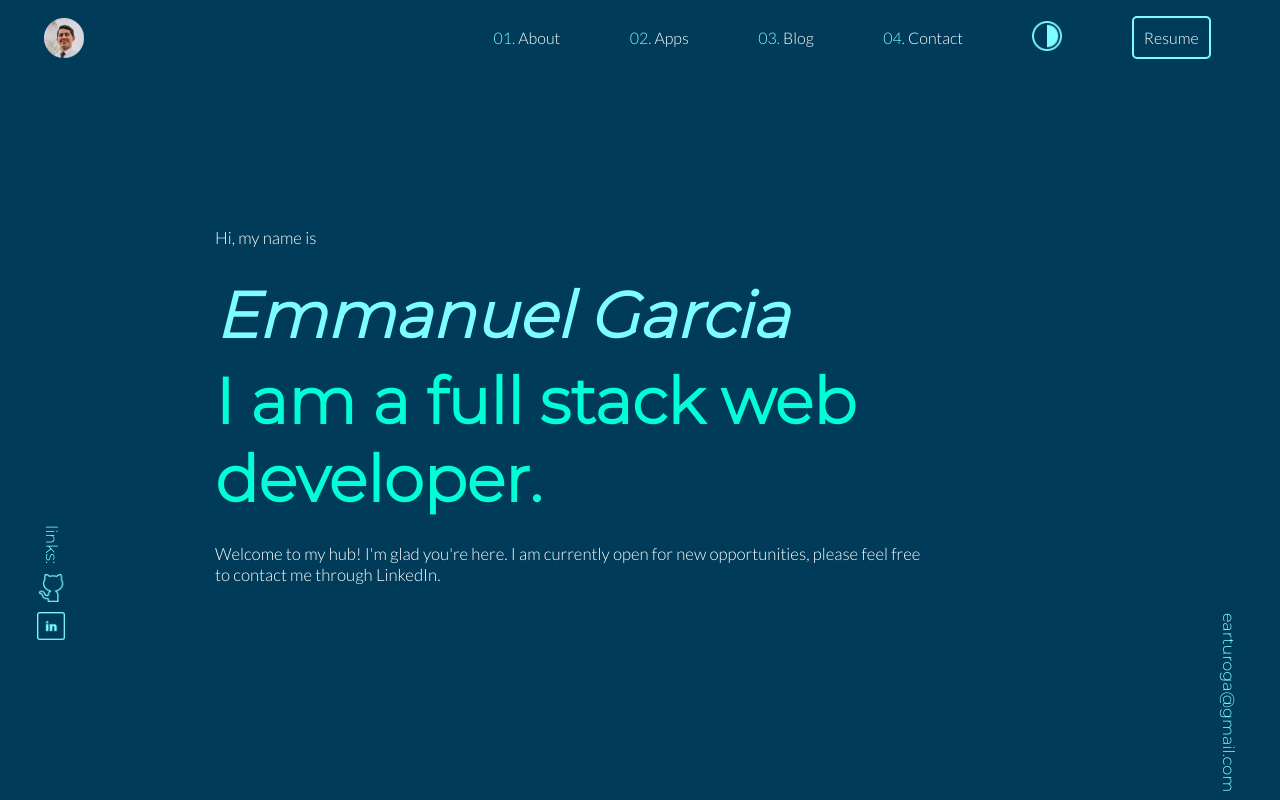
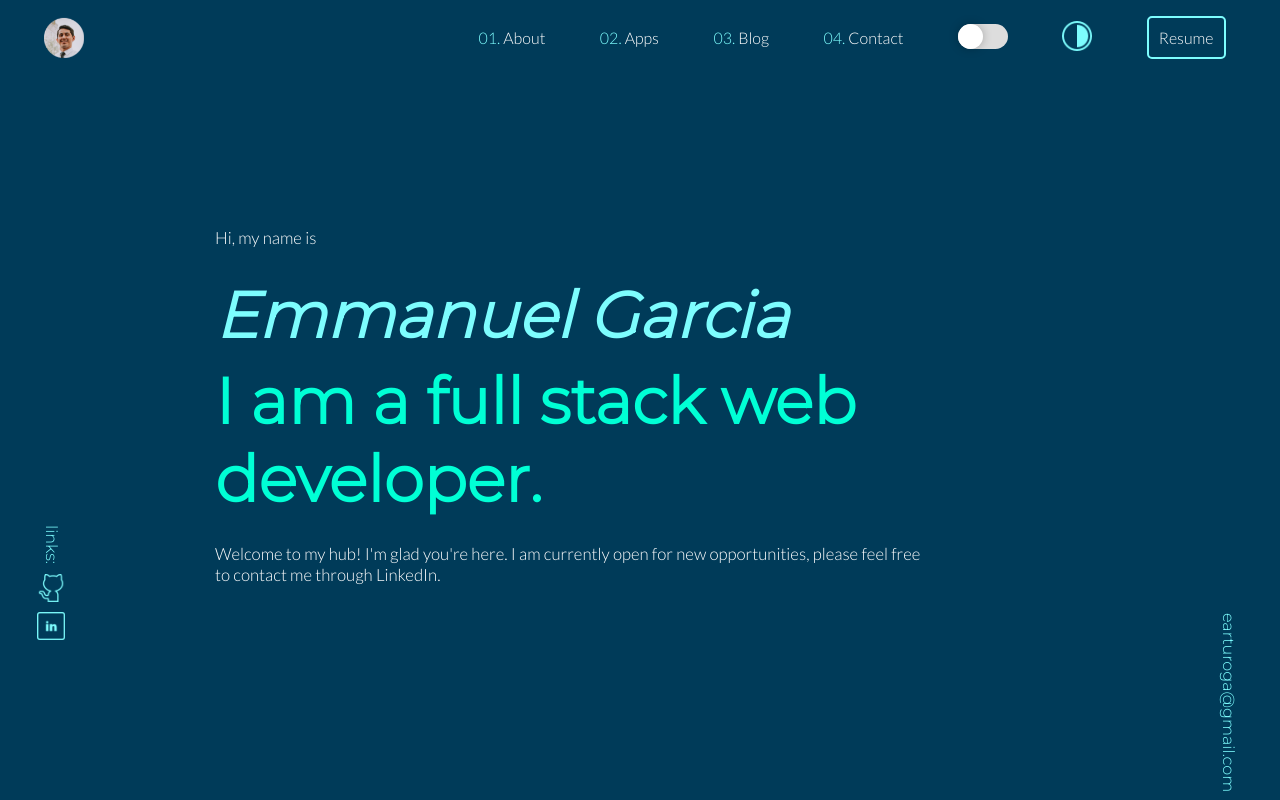
Before and after one commit to emmanuel-a-g/myPage, a Next.js app: page / in a window 1280 px wide. Built offline with nearby package versions, Linux system fonts and the light colour scheme.

Commit message:
matrix complete

```diff
--- a/components/home/aside.js
+++ b/components/home/aside.js
@@ -21,7 +21,7 @@ function Aside() {
           >
             <img
               src={highContrastStatus ? "./github64x.png" : "./githubC.png"}
-              alt="github icon, click to open my github!"
+              alt="click to open my github!"
               width="28"
               height="28"
             />
@@ -33,7 +33,7 @@ function Aside() {
           >
             <img
               src={highContrastStatus ? "./linked64x.png" : "./linkedC.png"}
-              alt="linkedIn icon, click to open my linkedIn!"
+              alt="click to open my linkedIn!"
               width="28"
               height="28"
             />
--- a/components/home/navigation.js
+++ b/components/home/navigation.js
@@ -5,7 +5,8 @@ import Fade from "react-reveal/Fade";
 import Bounce from "react-reveal/Bounce";
 
 function Navigation() {
-  const { updateView, handleHighContrast, highContrastStatus } = useMyContext();
+  const { updateView, handleHighContrast, highContrastStatus, matrixToggle, matrix } =
+    useMyContext();
   const [sideBar, setSideBar] = useState(false);
   const [width, setWidth] = useState(null);
   const breakpoint = 500;
@@ -42,15 +43,28 @@ function Navigation() {
           <span className={styles.number}>04.</span> Contact
         </li>
         <li className={styles.navItem}>
-          <img
-            src={"./contC.png"}
-            width={30}
-            height={30}
-            onClick={handleHighContrast}
-            alt="Click icon to change contrast"
-          />
+          <label className={styles.toggle}>
+            <input
+              className={styles.toggleInput}
+              name="matrixToggle"
+              type="checkbox"
+              checked={matrix && !highContrastStatus}
+              onClick={() => matrixToggle()}
+              disabled={!!highContrastStatus}
+            />
+            <div class={styles.toggleFill}></div>
+          </label>
         </li>
         <li className={styles.navItem}>
+        <img
+          src={highContrastStatus?"./conW.png":"./contC.png"}
+          width={30}
+          height={30}
+          onClick={handleHighContrast}
+          alt="High contrast icon"
+        />
+      </li>
+      <li className={styles.navItem}>
           <a href={pdfLocation} target="_blank" download={false}>
             <button className={styles.button}>Resume</button>
           </a>
@@ -119,10 +133,7 @@ function Navigation() {
             </span>
             <span id={styles.specialSpan}>
               <li className={styles.navItemSide}>
-                <a
-                  href="https://www.emmanuelarturo.com/"
-                  target="_blank"
-                >
+                <a href="https://www.emmanuelarturo.com/" target="_blank">
                   <button className={styles.buttonDrawer}>
                     <img
                       src="./wlink.png"
@@ -148,7 +159,7 @@ function Navigation() {
       className={`${styles.navigation} navBar`}
       style={
         highContrastStatus
-          ? { backgroundColor: "#808080e6", transition: "700ms" }
+          ? { backgroundColor: "#808080fa", transition: "700ms" }
           : { backgroundColor: "#003b59e6", transition: "700ms" }
       }
     >
--- a/components/home/navigation.module.css
+++ b/components/home/navigation.module.css
@@ -11,18 +11,19 @@
   z-index: 3;
   font-family: var(--font-text);
 }
+/* Main Div for Desktop */
 .navList {
   grid-column: 3 / span 1;
   display: flex;
   justify-content: space-evenly;
   align-items: center;
 }
+/* Main Div for Mobile */
 .flexMobileRight {
   display: flex;
   justify-content: flex-end;
 }
 .navListMobile {
-  /* background-color: red; */
   display: flex;
   justify-content: space-between;
   align-items: center;
@@ -134,7 +135,43 @@
   left: 12%;
   transition: 400ms;
 }
-@media only screen and (max-width: 800px) {
+.toggle {
+  --width: 50px;
+  --height: calc(var(--width) / 2);
+  --border-radius: calc(var(--height) / 2);
+  display: inline-block;
+  cursor: pointer;
+}
+.toggleInput {
+  display: none;
+}
+.toggleFill {
+  position: relative;
+  width: var(--width);
+  height: var(--height);
+  border-radius: var(--border-radius);
+  background: #dddddd;
+  transition: background 0.25s;
+}
+.toggleInput:checked ~ .toggleFill {
+  background: var(--color-primary);
+}
+.toggleFill::after {
+  content: "";
+  position: absolute;
+  top: 0;
+  left: 0;
+  height: var(--height);
+  width: var(--height);
+  background: white;
+  box-shadow: 0 0 10px rgba(0, 0, 0, 0.25);
+  border-radius: var(--border-radius);
+  transition: transform 0.25s;
+}
+.toggleInput:checked ~ .toggleFill::after {
+  transform: translateX(var(--height));
+}
+@media only screen and (max-width: 880px) {
   .navigation {
     grid-template-columns: 13% 87%;
     min-height: 7vh;
@@ -144,7 +181,7 @@
     padding: 0 0 0 15px;
   }
   .navListMobile {
-    grid-column: 2 /span1;
+    grid-column: 2 / span1;
     padding: 0 0 0 15px;
   }
   .navItem {
@@ -167,13 +204,13 @@
     padding: 2px;
   }
 }
-@media (hover:none), (hover:on-demand) {
-  .button:hover{
+@media (hover: none), (hover: on-demand) {
+  .button:hover {
     box-shadow: none;
     background: inherit;
     color: var(--color-light);
   }
-  .buttonColor:hover{
+  .buttonColor:hover {
     box-shadow: none;
     background: inherit;
     color: var(--color-light);
--- a/components/sections/intro.js
+++ b/components/sections/intro.js
@@ -3,10 +3,9 @@ import { useMyContext } from "../context/myContext";
 import { useState, useEffect } from "react";
 
 function Intro() {
-  const { highContrastStatus, matrix, matrixToggle } = useMyContext();
+  const { highContrastStatus, matrix } = useMyContext();
   const [mobile, setMobile] = useState(false);
   useEffect(() => {
-    //check for mobile
     if (
       /Android|webOS|iPhone|iPad|iPod|BlackBerry|IEMobile|Opera Mini/i.test(
         navigator.userAgent
@@ -15,15 +14,14 @@ function Intro() {
       setMobile(true);
     }
   }, []);
-
   return (
     <div className={styles.introMe}>
       {!highContrastStatus && !mobile && matrix && (
-        <video autoPlay loop muted className={styles.video}>
-          <source src="./matrixSpace.mp4" />
-        </video>
+        <video src="./matrixSpace.mp4" autoPlay loop muted className={styles.video}/>
       )}
-      <div className={styles.content} onClick={() => matrixToggle()}>
+      {matrix && !mobile && <div className={styles.overlay}></div>
+      }
+      <div className={styles.content}>
         <h5
           className={styles.hi}
           style={highContrastStatus ? { color: "black" } : { color: "white" }}
--- a/components/sections/intro.module.css
+++ b/components/sections/intro.module.css
@@ -10,7 +10,6 @@
   left: -180px;
   height: 100vh;
   object-fit: cover;
-  position: absolute;
   border-radius: 5px;
   outline: 0px;
   border-bottom: 0.5px var(--color-primary) inset;
@@ -22,6 +21,11 @@
   justify-content: center;
   height: 100%;
   top: 0;
+}
+.overlay {
+  height: 100%;
+  width: 100%;
+  opacity: .5;
 }
 .hi {
   font-weight: normal;
--- a/styles/index.css
+++ b/styles/index.css
@@ -34,6 +34,7 @@ body {
   --color-background-ghost: #003b591c;
   --image-two: url("/images/exponentMin.png");
   --image-one: url("/images/amazonMin.png");
+  background-color: #003b59;
 }
 @media only screen and (max-width: 800px) {
   body {
```
Also changed, not shown: public/conW.png (added), public/contrast.png (deleted).
